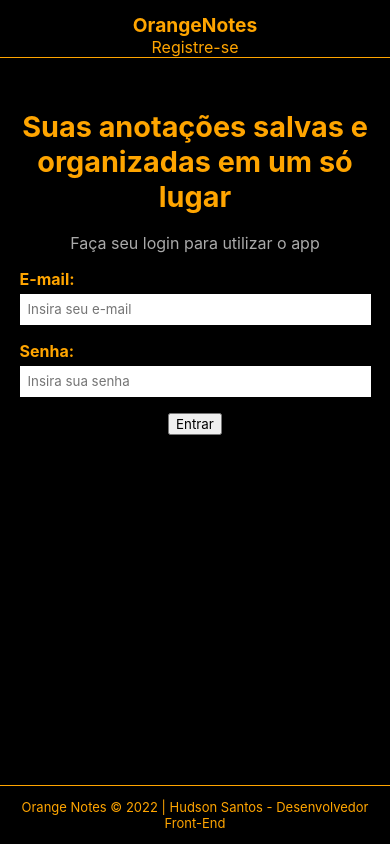
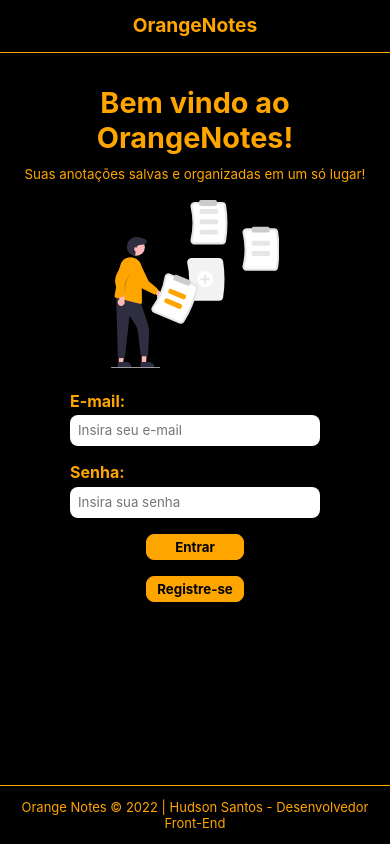
Before and after one commit to hudsonsamuelsantos/orange-notes, a React (Create React App) app: page / in a window 390 px wide. Built offline with nearby package versions, Linux system fonts and the light colour scheme; no server answers.

Commit message:
login page css responsiveness

```diff
--- a/src/App.css
+++ b/src/App.css
@@ -8,6 +8,7 @@ html {
   flex-direction: column;
   justify-content: center;
   min-height: 100vh;
+  overflow: hidden;
 }
 
 .container {
--- a/src/components/NavBar/NavBar.js
+++ b/src/components/NavBar/NavBar.js
@@ -33,11 +33,6 @@ export function NavBar() {
                     </ul>
                 </>
             }
-
-            {!user &&
-                <NavLink to='/register' className={({ isActive }) => (isActive ? styles.active : '')}>Registre-se</NavLink>
-            }
-
         </nav>
     )
 }
--- a/src/components/NavBar/NavBar.module.css
+++ b/src/components/NavBar/NavBar.module.css
@@ -43,10 +43,16 @@
         padding: 0;
     }
 
+    .brand {
+        margin-bottom: .8em;
+    }
+
     .links_list {
         display: flex;
         align-items: center;
         padding: 0;
         font-size: smaller;
+        margin: 0;
+        margin-bottom: .8em;
     }
 }
--- a/src/pages/Login/Login.js
+++ b/src/pages/Login/Login.js
@@ -1,8 +1,11 @@
+import { ReactComponent as LoginSvg } from '../../assets/LoginSvg.svg'
+
 import styles from './Login.module.css'
 
 import { useEffect, useState } from 'react'
 
 import { useAuthentication } from '../../hooks/useAuthentication'
+import { Link, useNavigate } from 'react-router-dom'
 
 function Login() {
 
@@ -11,6 +14,8 @@ function Login() {
     const [error, setError] = useState('')
 
     const { login, error: authError, loading } = useAuthentication()
+
+    const navigate = useNavigate()
 
     const handleSubmit = async (e) => {
 
@@ -36,9 +41,10 @@ function Login() {
 
     return (
         <div className={styles.login}>
-            <h1>Suas anotações salvas e organizadas em um só lugar</h1>
-            <p>Faça seu login para utilizar o app</p>
-
+            <h1>Bem vindo ao OrangeNotes!</h1>
+            <p>Suas anotações salvas e organizadas em um só lugar!</p>
+            <LoginSvg className={styles.svg} />
+            <div className={styles.login_display}>
                 <form onSubmit={handleSubmit}>
                     <label>
                         <span>E-mail:</span>
@@ -63,10 +69,15 @@ function Login() {
                         />
                     </label>
 
-                {!loading && <button className='btn'>Entrar</button>}
-                {loading && <button className='btn' disabled>Aguarde...</button>}
+                    <div className={styles.actions}>
+                        {!loading && <button className={styles.btn}>Entrar</button>}
+                        {loading && <button className={styles.btn} disabled>Aguarde...</button>}
+                        <button onClick={() => navigate('/register')} className={styles.btn}>Registre-se</button>
+                    </div>
                     {error && <p className='error'>{error}</p>}
                 </form>
+            </div>
+
         </div>
     )
 }
--- a/src/pages/Login/Login.module.css
+++ b/src/pages/Login/Login.module.css
@@ -1,7 +1,76 @@
 .login {
+    display: flex;
+    flex-direction: column;
+    justify-content: center;
+    align-items: center;
     text-align: center;
+    color: #ffa500;
 }
 
 .login p {
-    color: #aaa;
+    margin: .8em 0 1.4em 0;
 }
+
+.login h1 {
+    margin: 0;
+}
+
+.login_display {
+    display: flex;
+    flex-direction: column;
+    align-items: flex-start;
+    margin-top: 1.4em;
+    gap: 10px;
+    width: 380px;
+}
+
+.login_display form {
+    width: 100%;
+}
+
+.login_display form input {
+    border-radius: 8px;
+}
+
+.svg {
+    width: 38%;
+    height: 38%;
+}
+
+.actions {
+    display: flex;
+    flex-direction: column;
+    gap: 1em;
+    width: max-content;
+    margin: 0 auto 1.2em auto;
+}
+
+.btn {
+    background-color: #ffa500;
+    border: 1px solid orange;
+    border-radius: 8px;
+    padding: 0.3em 0.8em;
+    transition: 0.4s;
+    font-weight: bolder;
+}
+
+.btn:hover {
+    opacity: 0.8;
+    cursor: pointer;
+}
+
+@media (max-width:600px) {
+
+    .login_display {
+        width: 250px;
+    }
+
+    .login p {
+        font-size: smaller;
+    }
+
+    .svg {
+        width: 48%;
+        height: 48%;
+    }
+}
```
Also changed, not shown: src/assets/LoginSvg.svg (added). Lines whose indentation alone changed are shown as unchanged.
